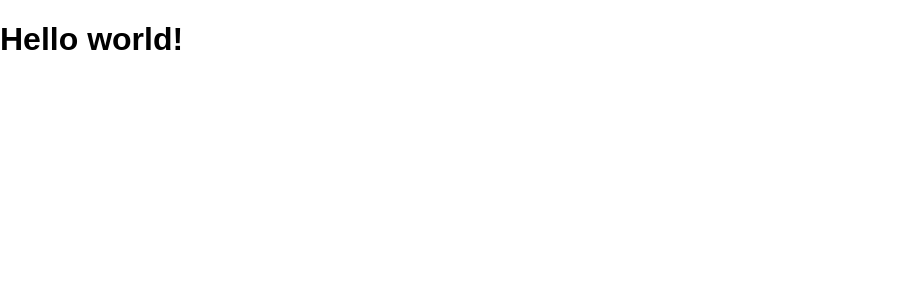
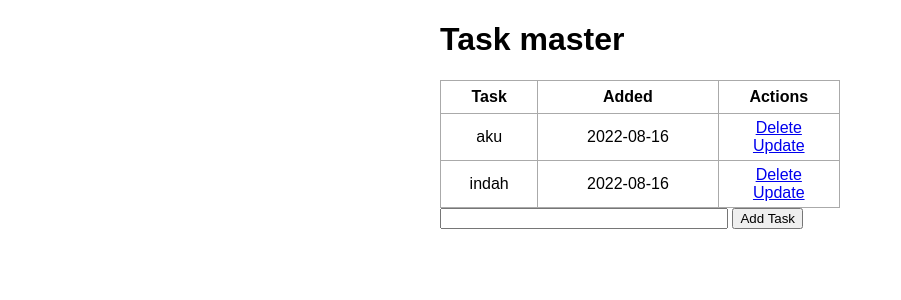
Before and after one commit to baguskna/flask-introduction, a Flask app: page / in a window 1280 px wide. Shown: the top 300 px of the page, without its empty margins (0-901 px from the left). Run offline with Flask 2, Linux system fonts and the light colour scheme; data comes from the database, SQL or seed files in the repository; both versions use the stored data as it was after the commit.

Commit message:
Add CRUD todo app

```diff
--- a/app.py
+++ b/app.py
@@ -1,4 +1,5 @@
-from flask import Flask, render_template, url_for
+import logging
+from flask import Flask, render_template, url_for, request, redirect
 from flask_sqlalchemy import SQLAlchemy
 from datetime import datetime
 
@@ -17,10 +18,50 @@ class Todo(db.Model):
         return '<Task %r>' % self.id
 
 
-@app.route('/')
+@app.route('/', methods=['POST', 'GET'])
 def index():
-    return render_template("index.html")
+    if request.method == 'POST':
+        task_content = request.form['content']
+        new_task = Todo(content=task_content)
 
+        try:
+            db.session.add(new_task)
+            db.session.commit()
+            return redirect('/')
+        except:
+            return 'There was an issue adding your task'
+
+    else:
+        tasks = Todo.query.order_by(Todo.date_created).all()
+        return render_template("index.html", tasks=tasks)
+
+
+@app.route('/delete/<int:id>')
+def delete(id):
+    task_to_delete = Todo.query.get_or_404(id)
+
+    try:
+        db.session.delete(task_to_delete)
+        db.session.commit()
+        return redirect('/')
+    except:
+        return 'There was a problem deleting that task'
+
+@app.route('/update/<int:id>', methods=['GET', 'POST'])
+def update(id):
+    task = Todo.query.get_or_404(id)
+
+    if request.method == 'POST':
+        task.content = request.form['content']
+
+        try:
+            db.session.commit()
+            return redirect('/')
+        except:
+            return 'There was an issue updating your task'
+
+    else:
+        return render_template('update.html', task=task)
 
 if __name__ == "__main__":
     app.run(debug=True)
--- a/static/css/main.css
+++ b/static/css/main.css
@@ -1,4 +1,36 @@
-body {
+body, html {
   margin: 0;
   font-family: sans-serif;
+  /* background-color: lightblue; */
 }
+
+.content {
+  margin: 0 auto;
+  width: 400px;
+}
+
+table, td, th {
+  border: 1px solid #aaa;
+}
+
+table {
+  border-collapse: collapse;
+  width: 100%;
+}
+
+th {
+  height: 30px;
+}
+
+td {
+  text-align: center;
+  padding: 5px;
+}
+
+.form {
+  margin-top: 20px;
+}
+
+#content {
+  width: 70%;
+}
--- a/templates/index.html
+++ b/templates/index.html
@@ -1,9 +1,35 @@
 {% extends 'base.html' %}
 
 {% block head %}
-<title>Flask Introduction</title>
+<title>Task Master</title>
 {% endblock head %}
 
 {% block body %}
-<h1>Hello world!</h1>
+<div class="content">
+  <h1>Task master</h1>
+
+  <table>
+    <tr>
+      <th>Task</th>
+      <th>Added</th>
+      <th>Actions</th>
+    </tr>
+    {% for task in tasks %}
+      <tr>
+        <td>{{task.content}}</td>
+        <td>{{task.date_created.date()}}</td>
+        <td>
+          <a href="/delete/{{task.id}}">Delete</a>
+          <br>
+          <a href="/update/{{task.id}}">Update</a>
+        </td>
+      </tr>
+    {% endfor %}
+  </table>
+
+  <form action="/" method="POST">
+    <input type="text" name="content" id="content">
+    <input type="submit" value="Add Task">
+  </form>
+</div>
 {% endblock body %}
```
Also changed, not shown: requirements.txt (added, +11 -0 lines), templates/update.html (added, +16 -0 lines), test.db.
